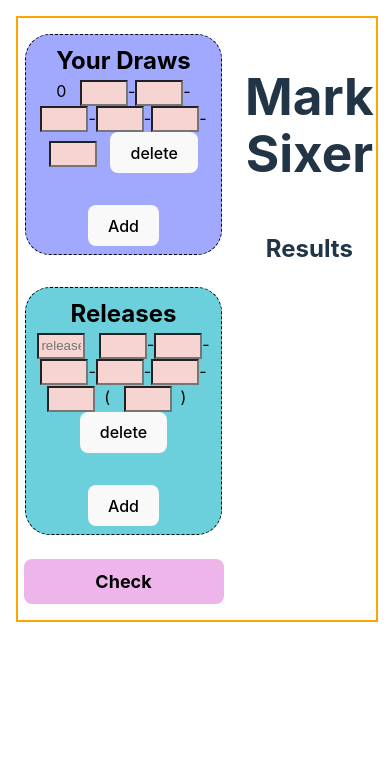
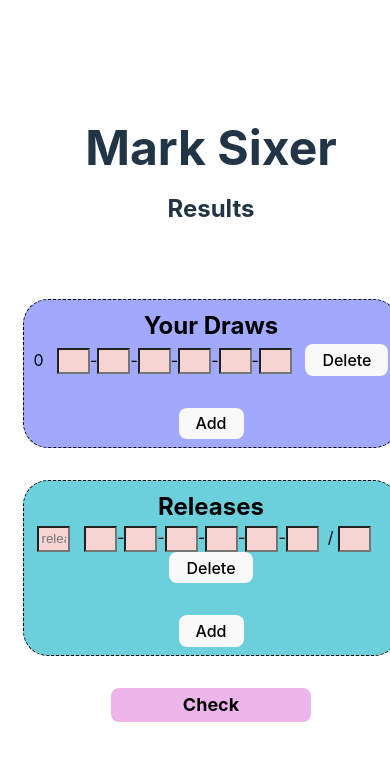
Before and after one commit to Marcussyl/mark-sixer, a React (Vite) app: page / in a window 390 px wide. Shown: the top 760 px of the page. Built offline with nearby package versions, Linux system fonts and the light colour scheme.

Commit message:
Change SCSS so that the web can be responsive

```diff
--- a/src/App.jsx
+++ b/src/App.jsx
@@ -90,7 +90,6 @@ function App() {
         if(tempResult.length >= 4){
           newResults[drawIdx].push(tempResult);
           setResults(newResults);
-          alert(`tempResult: ${tempResult} newResults: ${newResults}`)
         }
       }
     }
@@ -102,10 +101,9 @@ function App() {
       <div className='main-container'>
         <div className='left-container'>
           <div className='input-container'>
-          <Draws draws={draws} addDrawHandler={addDrawHandler} changeDrawHandler={changeDrawHandler} deleteDrawHandler={deleteDrawHandler}/>
-          <Releases releases={releases} addReleaseHandler={addReleaseHandler} changeReleaseHandler={changeReleaseHandler} deleteReleaseHandler={deleteReleaseHandler}/>
+            <Draws draws={draws} addDrawHandler={addDrawHandler} changeDrawHandler={changeDrawHandler} deleteDrawHandler={deleteDrawHandler}/>
+            <Releases releases={releases} addReleaseHandler={addReleaseHandler} changeReleaseHandler={changeReleaseHandler} deleteReleaseHandler={deleteReleaseHandler}/>
           </div>
-          <br></br>
           <button type='button' onClick={checkHandler} className='check-button'>Check</button>
         </div>
         <div className='right-container'>
--- a/src/App.scss
+++ b/src/App.scss
@@ -3,6 +3,9 @@
   margin: 0;
   padding: 1rem;
   text-align: center;
+  display: flex;
+  flex-grow: 1;
+  justify-content: center;
 }
 
 @media (prefers-reduced-motion: no-preference) {
@@ -16,8 +19,14 @@
   flex-direction: row;
   justify-content: space-around;
   align-items: flex-start;
-  border: 2px solid orange;
+  flex-grow: 1;
   width: 100%;
+  max-width: 1380px;
+}
+
+.main-container h1 {
+  font-size: 6rem;
+  margin: 0;
 }
 
 .left-container {
@@ -53,3 +62,33 @@
   font-weight: bold;
   font-size: large;
 }
+
+@media screen and (max-width: 768px) {
+  .main-container {
+    flex-direction: column;
+
+    h1 {
+      font-size: 3rem;
+    }
+  }
+  .left-container {
+    width: 100%;
+    order: 1;
+  }
+  .right-container {
+    width: 100%;
+    order: 0;
+  }
+  .result-container {
+    max-height: 250px;
+  }
+  .draw-container {
+    max-height: 150px;
+  }
+  .release-container {
+    max-height: 150px;
+  }
+  input[type="text"] {
+    width: 25px;
+  }
+}
--- a/src/components/draw.jsx
+++ b/src/components/draw.jsx
@@ -13,7 +13,7 @@ function Draw (props) {
             <input type="text" id="drawNum4" name="drawNum4" value={draw[3]} onChange={(event) => changeDrawHandler(3, event.target.value)}/>-
             <input type="text" id="drawNum5" name="drawNum5" value={draw[4]} onChange={(event) => changeDrawHandler(4, event.target.value)}/>-
             <input type="text" id="drawNum6" name="drawNum6" value={draw[5]} onChange={(event) => changeDrawHandler(5, event.target.value)}/> &nbsp;&nbsp;
-            <button type='button' onClick={deleteDrawHandler}>delete</button>
+            <button type='button' onClick={deleteDrawHandler}>Delete</button>
         </div>
     )
 
--- a/src/components/draws.jsx
+++ b/src/components/draws.jsx
@@ -8,6 +8,7 @@ function Draws(props) {
     return (
         <div className='draws-container'>
             <h2>Your Draws</h2>
+            <div className='draw-container'>
                 {
                     draws.map((draw, idx) => (
                         <div key={idx}>
@@ -16,6 +17,7 @@ function Draws(props) {
 
                     ))
                 }
+            </div>
             <br></br>
             <button type="button" onClick={addDrawHandler}>Add</button>
         </div>
--- a/src/components/release.jsx
+++ b/src/components/release.jsx
@@ -13,8 +13,8 @@ function Release (props) {
             <input type="text" id="releaseNum4" name="releaseNum4" value={release[4]} onChange={(event) => changeReleaseHandler(4, event.target.value)}/>-
             <input type="text" id="releaseNum5" name="releaseNum5" value={release[5]} onChange={(event) => changeReleaseHandler(5, event.target.value)}/>-
             <input type="text" id="releaseNum6" name="releaseNum6" value={release[6]} onChange={(event) => changeReleaseHandler(6, event.target.value)}/>
-            &nbsp; ( &nbsp; <input type='text' id="releaseNum7" name='releaseNum7' value={release[7]} onChange={(event) => changeReleaseHandler(7, event.target.value)}/> &nbsp;) &nbsp;&nbsp;
-            <button type="button" onClick={deleteReleaseHandler} className='delete-button'>delete</button>
+            &nbsp; / <input type='text' id="releaseNum7" name='releaseNum7' value={release[7]} onChange={(event) => changeReleaseHandler(7, event.target.value)}/> &nbsp;&nbsp;
+            <button type="button" onClick={deleteReleaseHandler} className='delete-button'>Delete</button>
         </div>
     )
 }
--- a/src/components/releases.jsx
+++ b/src/components/releases.jsx
@@ -8,6 +8,7 @@ function Releases (props) {
     return (
         <div className='releases-container'>
             <h2>Releases</h2>
+            <div className='release-container'>
                 {
                     releases.map((release, idx) => (
                         <div key={idx}>
@@ -16,6 +17,7 @@ function Releases (props) {
 
                     ))
                 }
+            </div>
             <br></br>
             <button type='button' onClick={addReleaseHandler}>Add</button>
         </div>
--- a/src/index.scss
+++ b/src/index.scss
@@ -27,6 +27,8 @@ body {
   min-width: 320px;
   min-height: 100vh;
   width: 100%;
+  display: flex;
+  align-items: center;
 }
 
 h1 {
@@ -37,7 +39,7 @@ h1 {
 button {
   border-radius: 8px;
   border: 1px solid transparent;
-  padding: 0.6em 1.2em;
+  padding: 0.3em 1em;
   font-size: 1em;
   font-weight: 500;
   font-family: inherit;
--- a/src/scss/draws.scss
+++ b/src/scss/draws.scss
@@ -8,6 +8,12 @@
     margin-bottom: 2rem;
 }
 
+.draw-container{
+    max-height: 300px;
+    overflow-y: auto; /* Enable vertical scrollbar */
+    scrollbar-color: black lightgrey;
+}
+
 h2 {
     margin: 0;
 }
--- a/src/scss/release.scss
+++ b/src/scss/release.scss
@@ -8,7 +8,3 @@ input[type='text'] {
   background-color: #F6D4D2;
   color: black;
 }
-
-button[type='button'] {
-  text-align: center;
-}
--- a/src/scss/releases.scss
+++ b/src/scss/releases.scss
@@ -1,12 +1,19 @@
 .releases-container {
     border: 1px black dashed;
     padding: 0.5em;
+    margin-bottom: 2rem;
     width: 100%;
     border-radius: 25px;
     background-color: #6BCFDC;
     color: black;
 }
 
+.release-container{
+    max-height: 300px;
+    overflow-y: auto; /* Enable vertical scrollbar */
+    scrollbar-color: black lightgrey;
+}
+
 h2 {
     margin: 0;
 }
--- a/src/scss/results.scss
+++ b/src/scss/results.scss
@@ -9,15 +9,21 @@
 
 .result-container{
   width: 100%;
+  color: black;
   display: flex;
   flex-direction: row;
-  justify-content: center;
+  justify-content: flex-start;
+  flex-wrap: wrap;
+  row-gap: 1rem;
+  column-gap: 1rem;
+  max-height: 500px;
+  overflow-y: scroll;
+  scrollbar-color: black lightgrey;
 }
 
 .draw-match-container{
   border: 1px black dashed;
   text-align: left;
-  margin-right: 1rem;
   padding: 1rem;
   background-color: lightgoldenrodyellow;
   border-radius: 20px;
```
Lines whose indentation alone changed are shown as unchanged.
